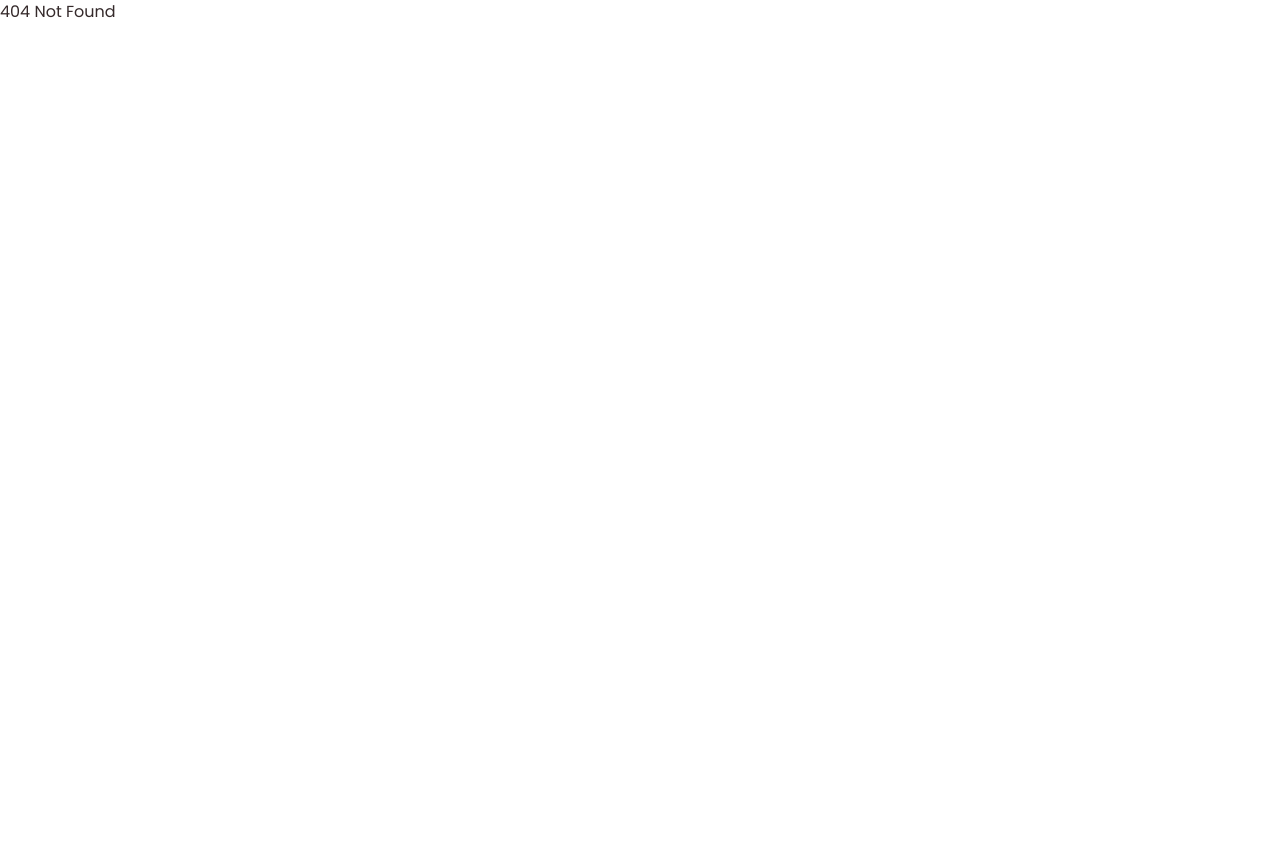
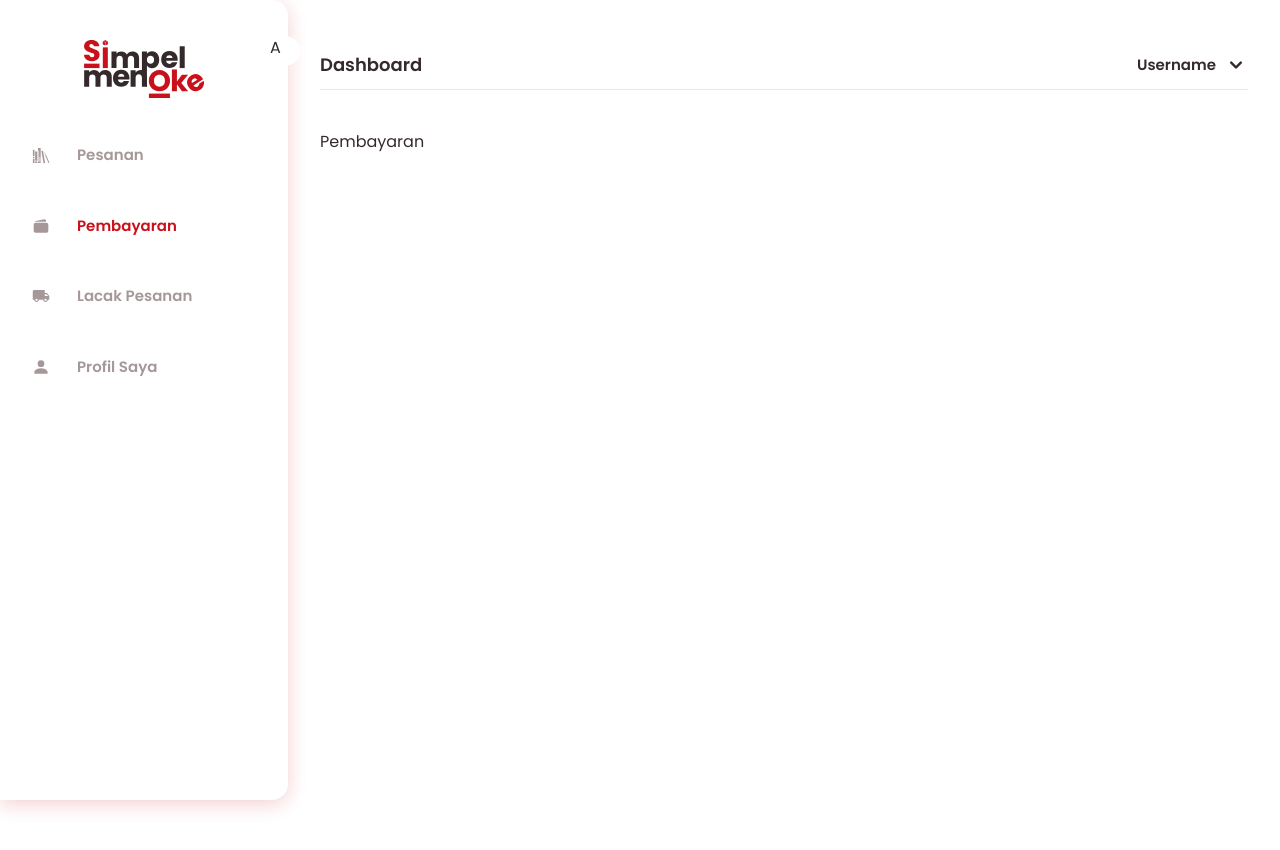
Before and after one commit to ivannoard/simpelmen-fe, a React (Create React App) app: page /dashboard/pembayaran in a window 1280 px wide. Before the commit this address had no page. Shown: the top 850 px of the page. Before the commit the page ends 800 px from the top, so only its background shows below. Built offline with nearby package versions, Linux system fonts and the light colour scheme; sample sign-in values are in the browser's storage.

Commit message:
fix routing & setup user dashboard page

```diff
--- a/src/App.js
+++ b/src/App.js
@@ -2,7 +2,7 @@ import { useEffect } from "react";
 import { Route, Routes, useNavigate } from "react-router-dom";
 import Home from "./pages/Home";
 import Login from "./pages/Auth/Login";
-import Dashboard from "./pages/Dashboard";
+import Dashboard from "./pages/User";
 import DetailProduct from "./pages/DetailProduct/DetailProduct";
 import Register from "./pages/Auth/Register";
 import WithoutFrame from "./components/global/WithoutFrame";
@@ -16,11 +16,9 @@ import Keranjang from "./pages/Keranjang";
 const ProtectingRoute = (props) => {
   const navigate = useNavigate();
   const user = localStorage.getItem("user");
-
   useEffect(() => {
-    user ? navigate("/dashboard") : navigate("/login");
-  }, [navigate, user]);
-
+    if (!user) navigate("/");
+  }, [navigate, props.children, user]);
   return props.children;
 };
 
@@ -66,7 +64,31 @@ function App() {
             }
           />
           <Route
-            path="/dashboard"
+            path="/dashboard/pesanan"
+            element={
+              <ProtectingRoute>
+                <Dashboard />
+              </ProtectingRoute>
+            }
+          />
+          <Route
+            path="/dashboard/pembayaran"
+            element={
+              <ProtectingRoute>
+                <Dashboard />
+              </ProtectingRoute>
+            }
+          />
+          <Route
+            path="/dashboard/lacak-pesanan"
+            element={
+              <ProtectingRoute>
+                <Dashboard />
+              </ProtectingRoute>
+            }
+          />
+          <Route
+            path="/dashboard/profil"
             element={
               <ProtectingRoute>
                 <Dashboard />
--- a/src/components/Navbar/index.jsx
+++ b/src/components/Navbar/index.jsx
@@ -66,7 +66,10 @@ const Navbar = () => {
                     className="absolute flex flex-col shadow-md top-10 right-0 bg-white rounded-xl border w-40 overflow-hidden"
                   >
                     <Menu.Item as="div">
-                      <NavLink to="/dashboard" className="navlink-mobile">
+                      <NavLink
+                        to="/dashboard/pesanan"
+                        className="navlink-mobile"
+                      >
                         Dashboard
                       </NavLink>
                     </Menu.Item>
--- /dev/null
+++ b/src/pages/User/LacakPesanan.jsx
@@ -0,0 +1,7 @@
+import React from "react";
+
+const LacakPesanan = () => {
+  return <div>LacakPesanan</div>;
+};
+
+export default LacakPesanan;
--- /dev/null
+++ b/src/pages/User/Pembayaran.jsx
@@ -0,0 +1,7 @@
+import React from "react";
+
+const Pembayaran = () => {
+  return <div>Pembayaran</div>;
+};
+
+export default Pembayaran;
--- /dev/null
+++ b/src/pages/User/Pesanan.jsx
@@ -0,0 +1,7 @@
+import React from "react";
+
+const Pesanan = () => {
+  return <div>Pesanan</div>;
+};
+
+export default Pesanan;
--- /dev/null
+++ b/src/pages/User/Profile.jsx
@@ -0,0 +1,7 @@
+import React from "react";
+
+const Profile = () => {
+  return <div>Profile</div>;
+};
+
+export default Profile;
--- a/src/pages/Dashboard/components/user/Sidebar.jsx
+++ b/src/pages/User/components/Sidebar.jsx
@@ -9,28 +9,28 @@ const Sidebar = (props) => {
     <>
       <nav className=" mt-8 flex flex-col gap-5 px-8">
         <NavLink
-          to="/"
+          to="/dashboard/pesanan"
           className="navlinks py-[14px] flex items-center gap-[27px] duration-500 transition-200"
         >
           <GiBookshelf size={18} fill="#A69798" />
           {props.toggle ? "Pesanan" : ""}
         </NavLink>
         <NavLink
-          to="/"
+          to="/dashboard/pembayaran"
           className="navlinks py-[14px] flex items-center gap-[27px] duration-500 transition-200"
         >
           <IoIosWallet size={18} fill="#A69798" />
           {props.toggle ? "Pembayaran" : ""}
         </NavLink>
         <NavLink
-          to="/"
+          to="/dashboard/lacak-pesanan"
           className="navlinks py-[14px] flex items-center gap-[27px] duration-500 transition-200"
         >
           <MdLocalShipping size={18} fill="#A69798" />
           {props.toggle ? "Lacak Pesanan" : ""}
         </NavLink>
         <NavLink
-          to="/"
+          to="/dashboard/profil"
           className="navlinks py-[14px] flex items-center gap-[27px] duration-500 transition-200"
         >
           <BsFillPersonFill size={18} fill="#A69798" />
--- a/src/pages/Dashboard/index.jsx
+++ b/src/pages/User/index.jsx
@@ -1,10 +1,32 @@
-import React, { useState } from "react";
+import React, { useEffect, useState } from "react";
+import { useLocation } from "react-router-dom";
 import svg from "../../assets/svg";
 import Navbar from "./components/Navbar";
-import Sidebar from "./components/user/Sidebar";
+import Sidebar from "./components/Sidebar";
+import LacakPesanan from "./LacakPesanan";
+import Pembayaran from "./Pembayaran";
+import Pesanan from "./Pesanan";
+import Profile from "./Profile";
 
 const Dashboard = () => {
   const [toggle, setToggle] = useState(true);
+  const { pathname } = useLocation();
+  const [content, setContent] = useState();
+
+  useEffect(() => {
+    switch (pathname.split("/")[2]) {
+      case "pesanan":
+        return setContent(<Pesanan />);
+      case "pembayaran":
+        return setContent(<Pembayaran />);
+      case "lacak-pesanan":
+        return setContent(<LacakPesanan />);
+      case "profil":
+        return setContent(<Profile />);
+      default:
+        break;
+    }
+  }, [pathname]);
 
   return (
     <>
@@ -42,9 +64,7 @@ const Dashboard = () => {
           {/* Navbar Top */}
           <Navbar />
           {/* Main Content */}
-          <main className="mt-10">
-            <section>asd</section>
-          </main>
+          <main className="mt-10">{content}</main>
         </div>
       </div>
     </>
```
Also changed, not shown: src/pages/User/components/Navbar.jsx (renamed from src/pages/Dashboard/components/Navbar.jsx).
